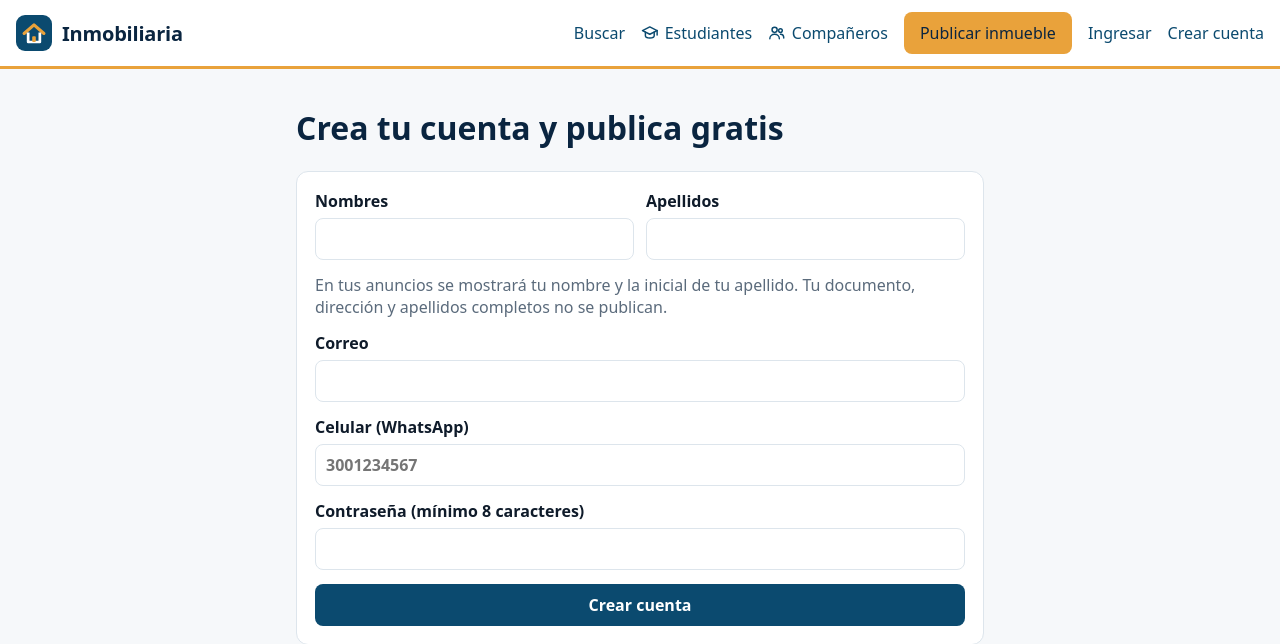
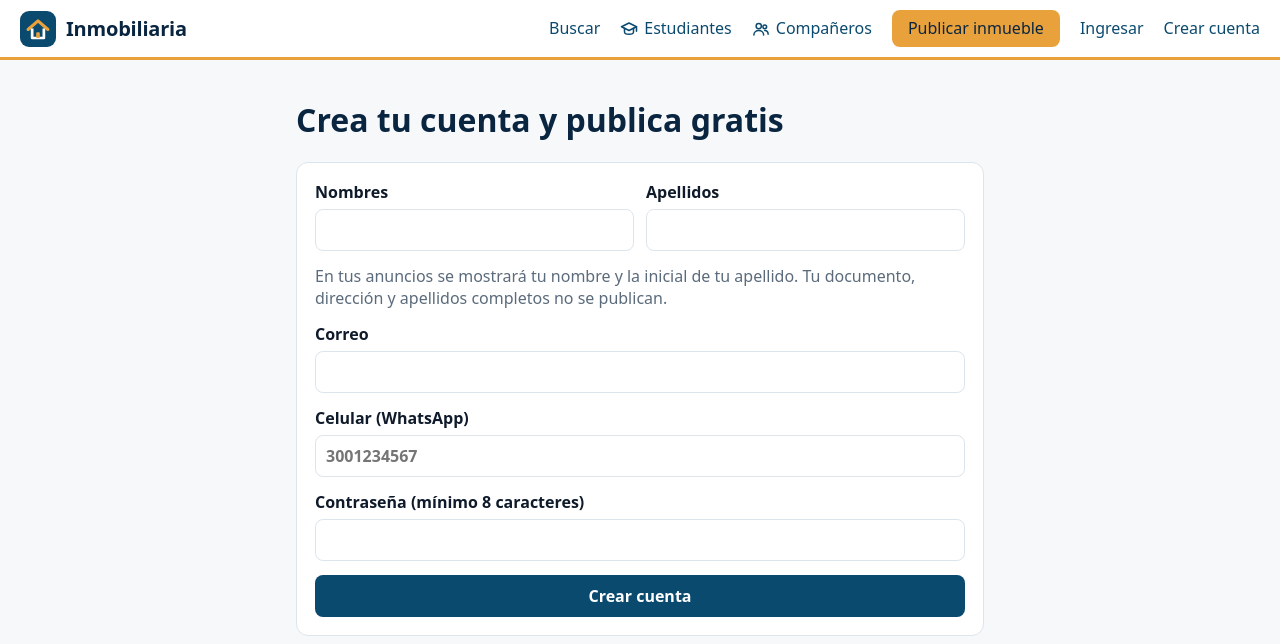
Before and after one commit to amarisjuan/juan_amaris, a Spring Boot app: page /registro in a window 1280 px wide. Shown: the top 644 px of the page. Run offline with Spring Boot 4, Linux system fonts and the light colour scheme; some of the project's set-up classes (security, data sources, template engines, error pages and the like) are left out, and stand-ins take their place; some libraries are stand-ins or nearby versions.

Commit message:
Ordenar el menú superior
- Todos los enlaces y el botón Salir con el mismo tamaño, peso y color
- Iconos del mismo tamaño y alineados con el texto
- Espaciado uniforme; el menú se acomoda en dos filas en pantallas pequeñas

Co-Authored-By: Claude Haiku 5.5 <noreply@anthropic.com>
Claude-Session: https://claude.ai/code/session_01D8h1oYgKU4Z8kCZ7Kghq1G

```diff
--- a/juan_amaris/inmobiliaria/src/main/resources/static/css/estilos.css
+++ b/juan_amaris/inmobiliaria/src/main/resources/static/css/estilos.css
@@ -286,3 +286,17 @@ select:disabled { background:var(--fondo); color:var(--gris); cursor:not-allowed
 .mapa-bajo { height:320px; }
 .pin-pequeno { border-width:1px; box-shadow:0 1px 3px rgba(10,37,64,.35); }
 .pin-pequeno svg { width:13px; height:13px; }
+
+/* --- Menú superior ordenado: mismo tamaño, alineación y estilo para enlaces y botones --- */
+.menu { padding:10px 20px; gap:10px 24px; }
+.menu nav { gap:8px 20px; align-items:center; justify-content:flex-end; }
+.menu nav > a, .menu nav form, .menu nav button.enlace {
+    font-family:inherit; font-size:1rem; font-weight:500; line-height:1.2; color:var(--marca);
+    display:inline-flex; align-items:center; gap:6px; margin:0; padding:6px 0; background:none; border:0; text-decoration:none;
+}
+.menu nav form { padding:0; }
+.menu nav button.enlace { cursor:pointer; }
+.menu nav > a:hover, .menu nav button.enlace:hover { color:var(--marca-700); text-decoration:underline; }
+.menu nav > a.boton.acento { padding:9px 16px; border-radius:var(--radio-sm); color:var(--marca-900) !important; text-decoration:none !important; }
+.menu nav .ic { width:18px; height:18px; flex:0 0 18px; display:block; }
+.menu .marca img { display:block; }
```
